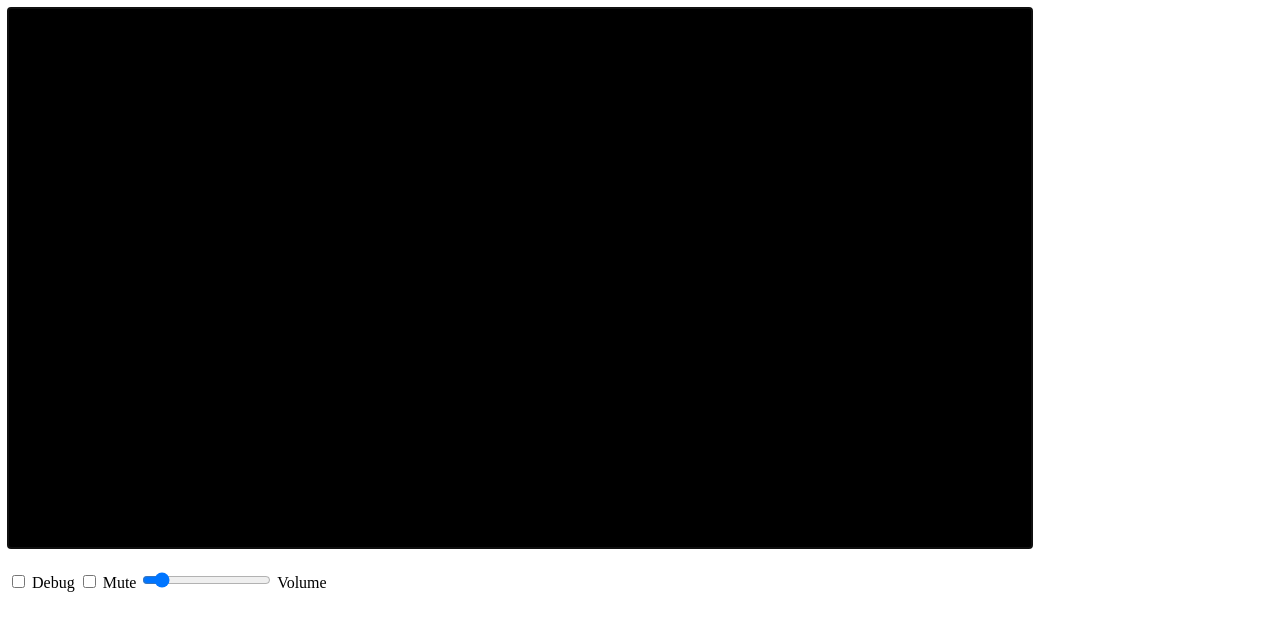
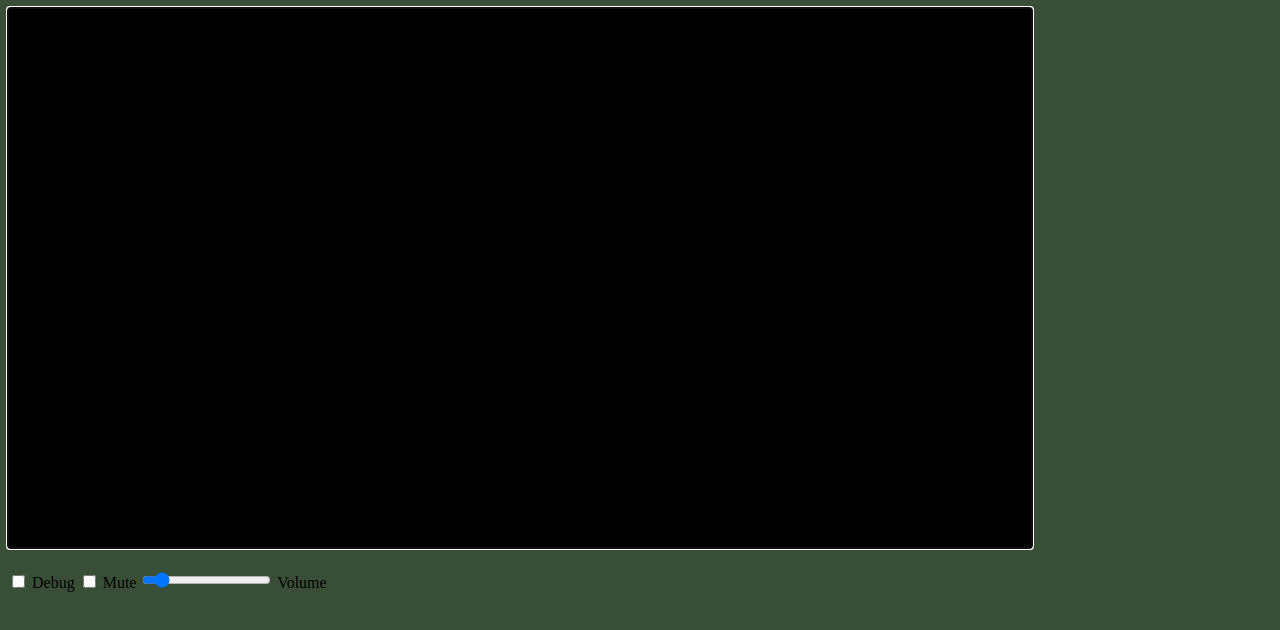
Before and after one commit to Killian-H/tcss_491_project, a plain HTML site: page index.html in a window 1280 px wide. Drawn offline with Linux system fonts and the light colour scheme.

Commit message:
Update index.html

```diff
--- a/index.html
+++ b/index.html
@@ -58,7 +58,7 @@
     <script type="text/javascript" src="./main.js"></script>
     <script type="text/javascript" src="./sceneManager.js"></script>
 </head>
-<body>
+<body style="background-color:rgb(57, 78, 54)">
     <canvas id="gameWorld" width="1024" height="540" tabindex="0" autofocus>
 
     </canvas>
```
